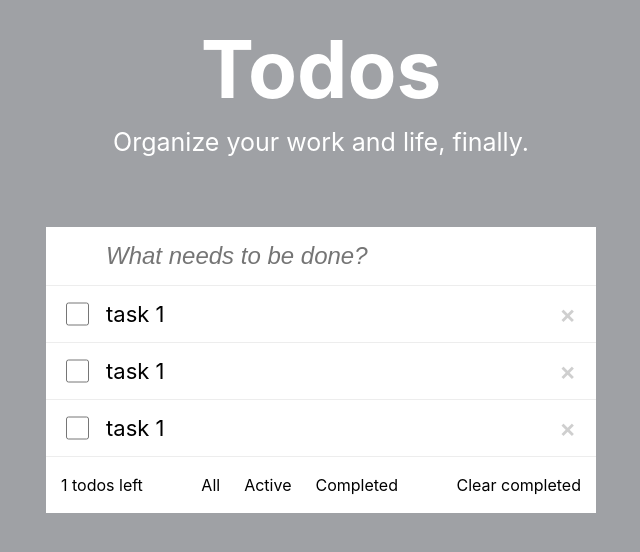
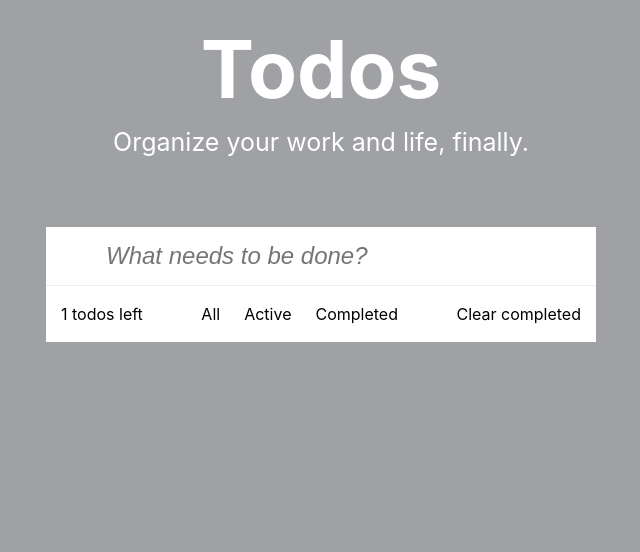
Before and after one commit to Julia-Simakina/todo-list, a React (Create React App) app: page / in a window 1280 px wide. Shown: the top 552 px of the page, without its empty margins (319-959 px from the left). Built offline with nearby package versions, Linux system fonts and the light colour scheme.

Commit message:
feat: add/delete todo-item

```diff
--- a/src/App.css
+++ /dev/null
@@ -1,129 +0,0 @@
-.header {
-  display: flex;
-  margin: 0 auto;
-  padding: 20px;
-  flex-direction: column;
-  align-items: center;
-  justify-content: center;
-  font-size: 40px;
-  color: white;
-}
-
-.header__title {
-  margin: 0;
-}
-
-.header__subtitle {
-  margin: 0;
-  margin-top: 10px;
-  font-size: 25px;
-}
-
-.todo-list {
-  margin: 0;
-  padding: 0;
-  list-style-type: none;
-  box-sizing: border-box;
-}
-
-.todo-container {
-  width: 550px;
-  margin: 50px auto 0;
-  background-color: #fff;
-}
-
-.todo-input {
-  width: inherit;
-  border: none;
-  padding: 15px 15px 15px 60px;
-  font-size: 24px;
-  box-sizing: border-box;
-  border-bottom: 1px solid #ededed;
-}
-
-.todo-input::placeholder {
-  font-style: italic;
-}
-
-.todo-input:focus {
-  outline: 2px solid rgb(55, 0, 255);
-  border-radius: 3px;
-}
-
-.item {
-  display: flex;
-  position: relative;
-  font-size: 22px;
-  border-bottom: 1px solid #ededed;
-  max-width: 550px;
-  padding: 15px 15px 15px 60px;
-}
-
-.item__checkbox {
-  bottom: 0;
-  top: 0;
-  left: 20px;
-  /* height: auto; */
-  margin: auto 0;
-  position: absolute;
-  width: 23px;
-}
-
-.item__description {
-  max-width: 450px;
-  word-break: break-all;
-}
-
-.filtres {
-  margin: 0;
-  padding: 0;
-  list-style-type: none;
-  display: flex;
-  gap: 10px;
-  justify-content: center;
-}
-
-.todo-params {
-  display: flex;
-  justify-content: space-between;
-  align-items: center;
-  padding: 15px;
-  font-size: 16px;
-}
-
-.button {
-  border: none;
-  padding: 0;
-  cursor: pointer;
-  font-family: inherit;
-  font-size: inherit;
-  background-color: inherit;
-}
-
-.button_filter {
-  padding: 3px 7px;
-}
-
-.button_filter:hover {
-  border-radius: 3px;
-  outline: 2px solid rgb(55, 0, 255);
-}
-
-.button_clear:hover {
-  text-decoration: underline;
-}
-
-.item__delete-btn {
-  position: absolute;
-  top: 0;
-  bottom: 0;
-  right: 20px;
-  font-size: 25px;
-  line-height: 26px;
-  font-weight: 600;
-  color: #cfcfcf;
-}
-
-.item__delete-btn:hover {
-  color: #db0000;
-}
--- a/src/App.js
+++ b/src/App.js
@@ -1,26 +1,11 @@
-import './App.css';
-import Header from './components/Header';
-import AddTodo from './components/AddTodo';
-import TodoList from './components/TodoList';
-import FilterButton from './components/FilterButton';
+import Header from "./components/Header";
+import TodoContainer from "./components/TodoContainer";
 
 function App() {
   return (
-    <div className='App'>
+    <div className="App">
       <Header />
-      <div className='todo-container'>
-        <AddTodo />
-        <TodoList />
-        <div className='todo-params'>
-          <span>1 todos left</span>
-          <ul className='filtres'>
-            <FilterButton name='All' />
-            <FilterButton name='Active' />
-            <FilterButton name='Completed' />
-          </ul>
-          <button className='button button_clear'>Clear completed</button>
-        </div>
-      </div>
+      <TodoContainer />
     </div>
   );
 }
--- a/src/components/AddTodo.js
+++ b/src/components/AddTodo.js
@@ -1,3 +1,33 @@
-export default function AddTodo() {
- return  <input className="todo-input" placeholder="What needs to be done?"></input>;
+import { useState } from "react";
+
+export default function AddTodo(props) {
+  const [text, setText] = useState(""); //текст инпута
+
+  function createTodo(text, completed = false) {
+    return {
+      id: Date.now(),
+      text,
+      completed,
+    };
+  }
+
+  const handleKeyDown = (event) => {
+    if (event.key === "Enter" && text.trim()) {
+      const newTodo = createTodo(text);
+      props.onAdd(newTodo);
+
+      console.log(newTodo);
+      setText("");
+    }
+  };
+
+  return (
+    <input
+      onKeyDown={handleKeyDown}
+      className="todo-input"
+      placeholder="What needs to be done?"
+      value={text}
+      onChange={(e) => setText(e.target.value)}
+    />
+  );
 }
--- a/src/components/FilterButton.js
+++ b/src/components/FilterButton.js
@@ -1,7 +1,7 @@
-export default function FilterButton({ name }) {
+export default function FilterButton(props) {
   return (
     <li>
-      <button className='button button_filter'>{name}</button>
+      <button className="button button_filter">{props.name}</button>
     </li>
   );
 }
--- /dev/null
+++ b/src/components/TodoContainer.js
@@ -0,0 +1,45 @@
+import { useState } from "react";
+import AddTodo from "./AddTodo";
+import TodoList from "./TodoList";
+import FilterButton from "./FilterButton";
+
+export default function TodoContainer() {
+  const [todos, setTodos] = useState([]);
+  let todosClone = [...todos];
+
+  const addNewTodo = (newTodo) => setTodos([...todos, newTodo]);
+
+  const handleDeleteClick = (event) => {
+    console.log(event.target.closest("li"));
+    const itemId = Number(event.target.closest("li").id);
+    setTodos(
+      todosClone.filter((item) => {
+        return item.id !== itemId;
+      })
+    );
+  };
+
+  const handleActiveClick = () => {
+    // let activeTodo = [...todos];
+  };
+
+  return (
+    <div className="todo-container">
+      <AddTodo onAdd={addNewTodo} />
+      <TodoList
+        todos={todos}
+        todosClone={todosClone}
+        onClick={handleDeleteClick}
+      />
+      <div className="todo-params">
+        <span>1 todos left</span>
+        <ul className="filtres">
+          <FilterButton name="All" id="all" />
+          <FilterButton name="Active" id="active" onClick={handleActiveClick} />
+          <FilterButton name="Completed" completed />
+        </ul>
+        <button className="button button_clear">Clear completed</button>
+      </div>
+    </div>
+  );
+}
--- a/src/components/TodoItem.js
+++ b/src/components/TodoItem.js
@@ -1,11 +1,37 @@
-export default function TodoItem() {
+import { useState } from "react";
+export default function TodoItem(props) {
+  // const [active, setActive] = useState([
+  //   { id: 1712155102505, text: "1", completed: false },
+  //   { id: 1712155102505, text: "2", completed: false },
+  //   { id: 1712155102505, text: "3", completed: false },
+  // ]);
+
+  const [isChecked, setIsChecked] = useState(false);
+
+  const handleCheckboxChange = () => {
+    setIsChecked(!isChecked);
+  };
+
   return (
+    <li className="todo-list__item item" id={props.id}>
+      <input
+        type="checkbox"
+        className="item__checkbox"
+        onChange={handleCheckboxChange}
+        checked={isChecked}
+      />
 
-      <li className="todo-list__item item">
-        <input type="checkbox" className="item__checkbox"></input>
-        <label className="item__description"> {"task 1"}</label>
-        <button className='button item__delete-btn'>×</button>
-      </li>
+      <label
+        className={`item__description ${
+          isChecked && "item__description_checked"
+        }`}
+      >
+        {props.text}
+      </label>
 
+      <button className="button item__delete-btn" onClick={props.onClick}>
+        ×
+      </button>
+    </li>
   );
 }
--- a/src/components/TodoList.js
+++ b/src/components/TodoList.js
@@ -1,11 +1,12 @@
-import TodoItem from './TodoItem';
+import { useState } from "react";
+import TodoItem from "./TodoItem";
 
-export default function TodoList() {
+export default function TodoList(props) {
   return (
-    <ul className='todo-list'>
-      <TodoItem />
-      <TodoItem />
-      <TodoItem />
+    <ul className="todo-list">
+      {props.todosClone.map((todo) => (
+        <TodoItem id={todo.id} key={todo.id} text={todo.text} onClick={props.onClick} />
+      ))}
     </ul>
   );
 }
--- a/src/index.css
+++ b/src/index.css
@@ -1,14 +1,144 @@
-/* *{
-  outline: 1px solid red;
-} */
-
 body {
   margin: 0;
-  font-family: -apple-system, BlinkMacSystemFont, 'Segoe UI', 'Roboto', 'Oxygen',
-    'Ubuntu', 'Cantarell', 'Fira Sans', 'Droid Sans', 'Helvetica Neue',
+  font-family: -apple-system, BlinkMacSystemFont, "Segoe UI", "Roboto", "Oxygen",
+    "Ubuntu", "Cantarell", "Fira Sans", "Droid Sans", "Helvetica Neue",
     sans-serif;
   -webkit-font-smoothing: antialiased;
   -moz-osx-font-smoothing: grayscale;
   background-color: #9fa1a5;
+}
 
+.header {
+  display: flex;
+  margin: 0 auto;
+  padding: 20px;
+  flex-direction: column;
+  align-items: center;
+  justify-content: center;
+  font-size: 40px;
+  color: white;
 }
+
+.header__title {
+  margin: 0;
+}
+
+.header__subtitle {
+  margin: 0;
+  margin-top: 10px;
+  font-size: 25px;
+}
+
+.todo-list {
+  margin: 0;
+  padding: 0;
+  list-style-type: none;
+  box-sizing: border-box;
+}
+
+.todo-container {
+  width: 550px;
+  margin: 50px auto 0;
+  background-color: #fff;
+}
+
+.todo-input {
+  width: inherit;
+  border: none;
+  padding: 15px 15px 15px 60px;
+  font-size: 24px;
+  box-sizing: border-box;
+  border-bottom: 1px solid #ededed;
+}
+
+.todo-input::placeholder {
+  font-style: italic;
+}
+
+.todo-input:focus {
+  outline: 2px solid rgb(55, 0, 255);
+  border-radius: 3px;
+}
+
+.item {
+  display: flex;
+  position: relative;
+  font-size: 22px;
+  border-bottom: 1px solid #ededed;
+  max-width: 550px;
+  padding: 15px 15px 15px 60px;
+}
+
+.item__checkbox {
+  bottom: 0;
+  top: 0;
+  left: 20px;
+  /* height: auto; */
+  margin: auto 0;
+  position: absolute;
+  width: 23px;
+}
+
+.item__description {
+  max-width: 450px;
+  word-break: break-all;
+}
+
+.item__description_checked {
+  text-decoration: line-through;
+  color: rgb(156, 156, 156);
+}
+
+.filtres {
+  margin: 0;
+  padding: 0;
+  list-style-type: none;
+  display: flex;
+  gap: 10px;
+  justify-content: center;
+}
+
+.todo-params {
+  display: flex;
+  justify-content: space-between;
+  align-items: center;
+  padding: 15px;
+  font-size: 16px;
+}
+
+.button {
+  border: none;
+  padding: 0;
+  cursor: pointer;
+  font-family: inherit;
+  font-size: inherit;
+  background-color: inherit;
+}
+
+.button_filter {
+  padding: 3px 7px;
+}
+
+.button_filter:hover {
+  border-radius: 3px;
+  outline: 2px solid rgb(55, 0, 255);
+}
+
+.button_clear:hover {
+  text-decoration: underline;
+}
+
+.item__delete-btn {
+  position: absolute;
+  top: 0;
+  bottom: 0;
+  right: 20px;
+  font-size: 25px;
+  line-height: 26px;
+  font-weight: 600;
+  color: #cfcfcf;
+}
+
+.item__delete-btn:hover {
+  color: #db0000;
+}
```
